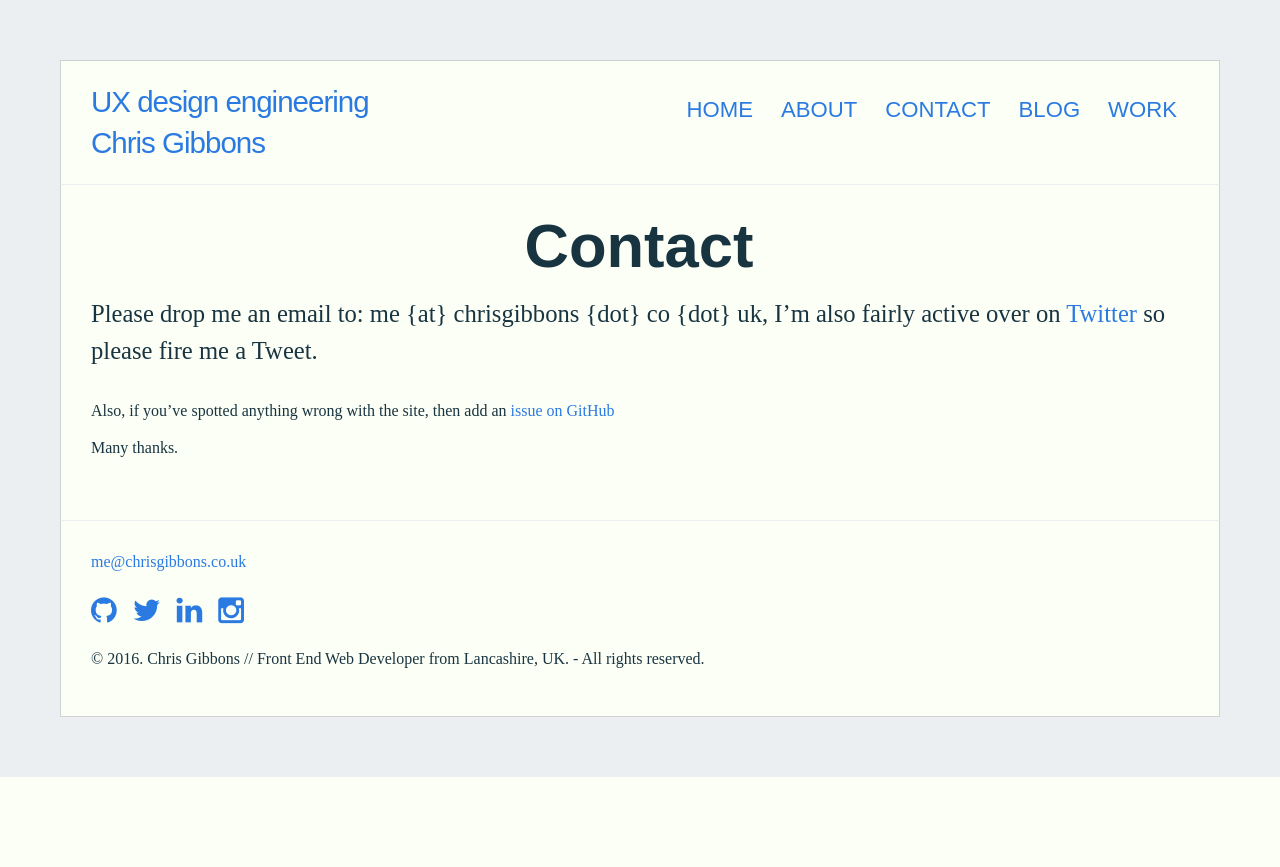
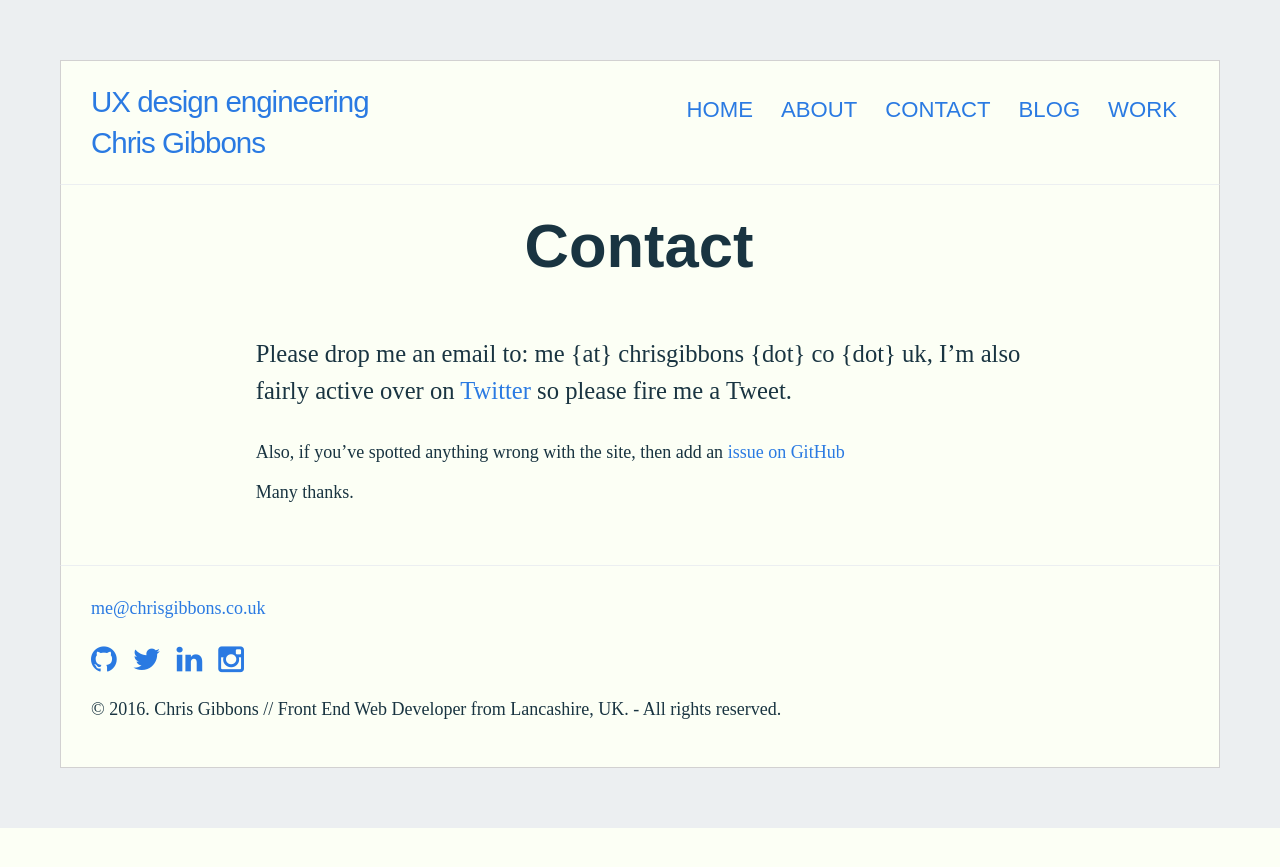
Before and after one commit to gbbns/gbbns.github.io, a Jekyll site: the page built from contact.md, in a window 1280 px wide. Shown: the top 867 px of the page. Built offline with Jekyll 4.4.1, drawn with Linux system fonts in a browser that asks for light colours.

Commit message:
fix: better font size and spacing, plus reduced width on blog post

```diff
--- a/_sass/_base.scss
+++ b/_sass/_base.scss
@@ -472,6 +472,7 @@ h1, h2, h3, h4, h5, h6 {
 }
 
 p {
+  font-size: 18px;
   line-height:1.4;
 }
 
--- a/_sass/_partials/_posts.scss
+++ b/_sass/_partials/_posts.scss
@@ -2,7 +2,7 @@
  * Posts
  */
 .post__header {
-  margin-bottom: 12px;
+  margin-bottom: ($base-spacing-unit * 2);
   text-align: center;
 }
 
@@ -17,7 +17,8 @@
 }
 
 .post__content {
-	margin-bottom: $base-spacing-unit;
+  width: 70%;
+  margin: 0 auto $base-spacing-unit;
 
 	.site__title--secondary {
 		margin-bottom:6px;
```
